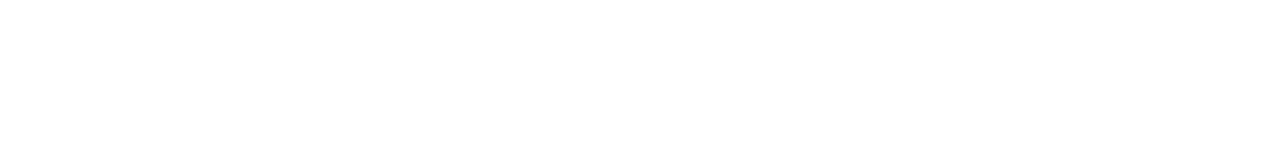
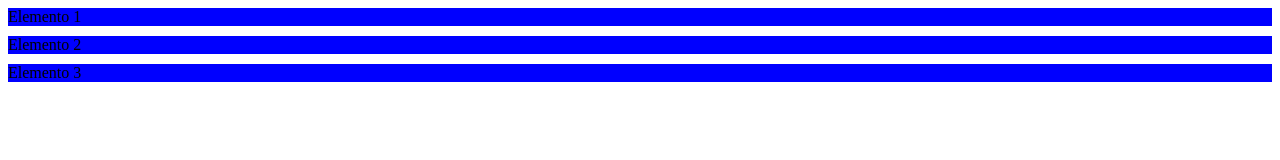
Before and after one commit to blockmaker-academy/dom-y-eventos-js, a website: page src/ejercicio-02/index.html in a window 1280 px wide. Drawn offline with Linux system fonts and the light colour scheme.

Commit message:
Anadir ejercicio-02

```diff
--- a/src/ejercicio-02/index.html
+++ b/src/ejercicio-02/index.html
@@ -7,9 +7,19 @@
   </head>
   <body>
     <!-- Escribe tu codigo html aqui -->
+    <div class="claseEspecifica"> Elemento 1</div>
+    <div class="claseEspecifica"> Elemento 2</div>
+    <div class="claseEspecifica"> Elemento 3</div>
+    <script>
+      // Codigo
+      const elementos = document.getElementsByClassName('claseEspecifica')
+      console.log('Lista de elementos por clase:', elementos)
 
-    <script>
-      // Escribe tu codigo javascript aqui
+      for(const elemento of elementos){
+        elemento.style.backgroundColor = 'blue'
+        elemento.style.marginBottom = '10px'
+      }
+
     </script>
   </body>
 </html>
```
